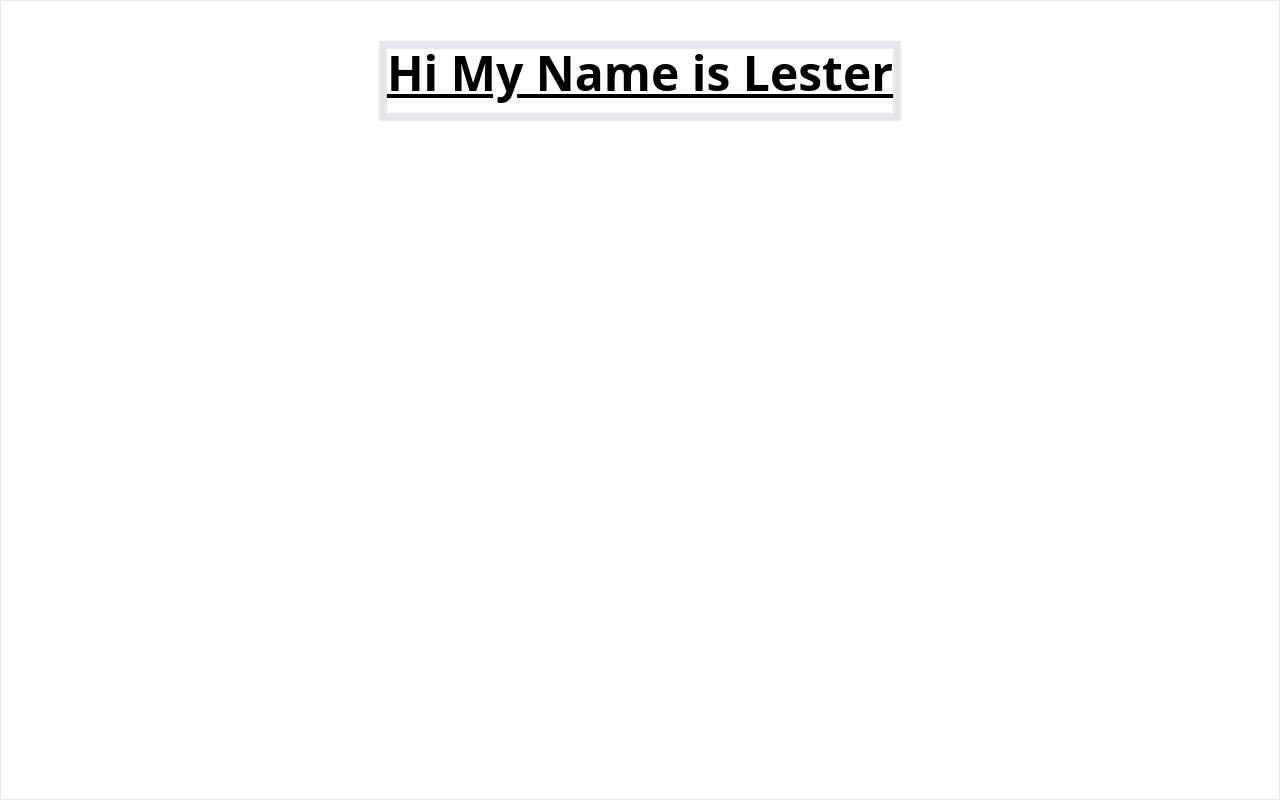
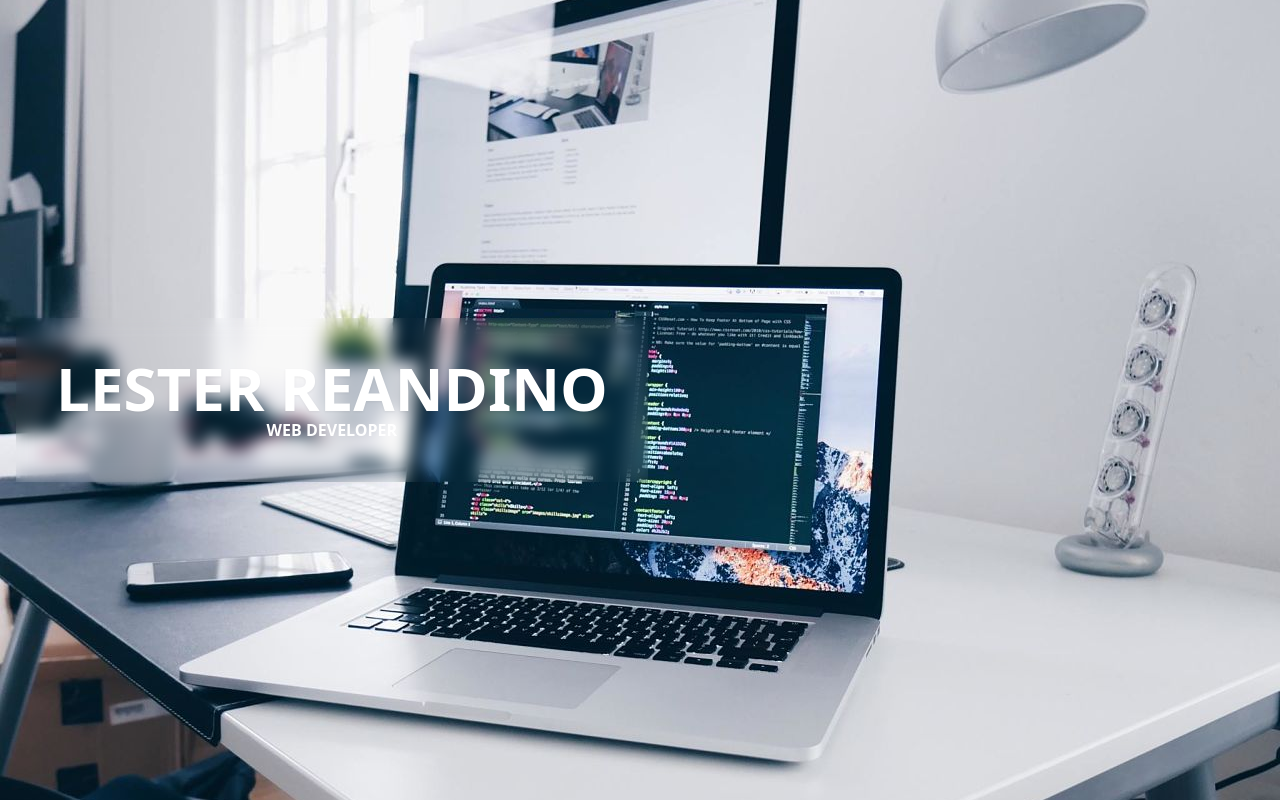
Before and after one commit to lhes23/my-portfolio, a React (Create React App) app: page / in a window 1280 px wide. Built offline with nearby package versions, Linux system fonts and the light colour scheme.

Commit message:
added bg-image

```diff
--- a/src/App.js
+++ b/src/App.js
@@ -1,6 +1,7 @@
 import logo from "./lr-logo.svg";
 import "./App.css";
 import { motion } from "framer-motion";
+import Section from "./components/Section";
 
 const containerVariants = {
   initial: {
@@ -23,7 +24,8 @@ const containerVariants = {
 
 function App() {
   return (
-    <motion.div className="flex justify-center align-middle border h-screen">
+    <>
+      {/* <motion.div className="flex justify-center align-middle border">
         <motion.h1
           className="text-5xl font-bold underline m-10 align-middle border-8 h-20"
           variants={containerVariants}
@@ -33,7 +35,9 @@ function App() {
         >
           Hi My Name is Lester
         </motion.h1>
-    </motion.div>
+      </motion.div> */}
+      <Section />
+    </>
   );
 }
 
--- /dev/null
+++ b/src/components/Section.js
@@ -0,0 +1,20 @@
+import React from "react";
+import { motion } from "framer-motion";
+
+const Section = () => {
+  return (
+    <div className=" bg-hero-image bg-cover bg-center w-full h-screen flex items-center px-4">
+      <motion.div
+        className="backdrop-blur uppercase text-center font-extrabold text-white p-10"
+        initial={{ opacity: 0 }}
+        animate={{ opacity: 1 }}
+        transition={{ duration: 2 }}
+      >
+        <h1 className="text-6xl drop-shadow-sm">Lester Reandino</h1>
+        <h3>Web Developer</h3>
+      </motion.div>
+    </div>
+  );
+};
+
+export default Section;
--- a/tailwind.config.js
+++ b/tailwind.config.js
@@ -1,7 +1,11 @@
 module.exports = {
   content: ["./src/**/*.{js,jsx,ts,tsx}"],
   theme: {
-    extend: {},
+    extend: {
+      backgroundImage: {
+        "hero-image": "url('../src/assets/bg-header.jpg')",
+      },
+    },
   },
   plugins: [],
 };
```
Also changed, not shown: src/assets/bg-header.jpg (added). Lines whose indentation alone changed are shown as unchanged.
